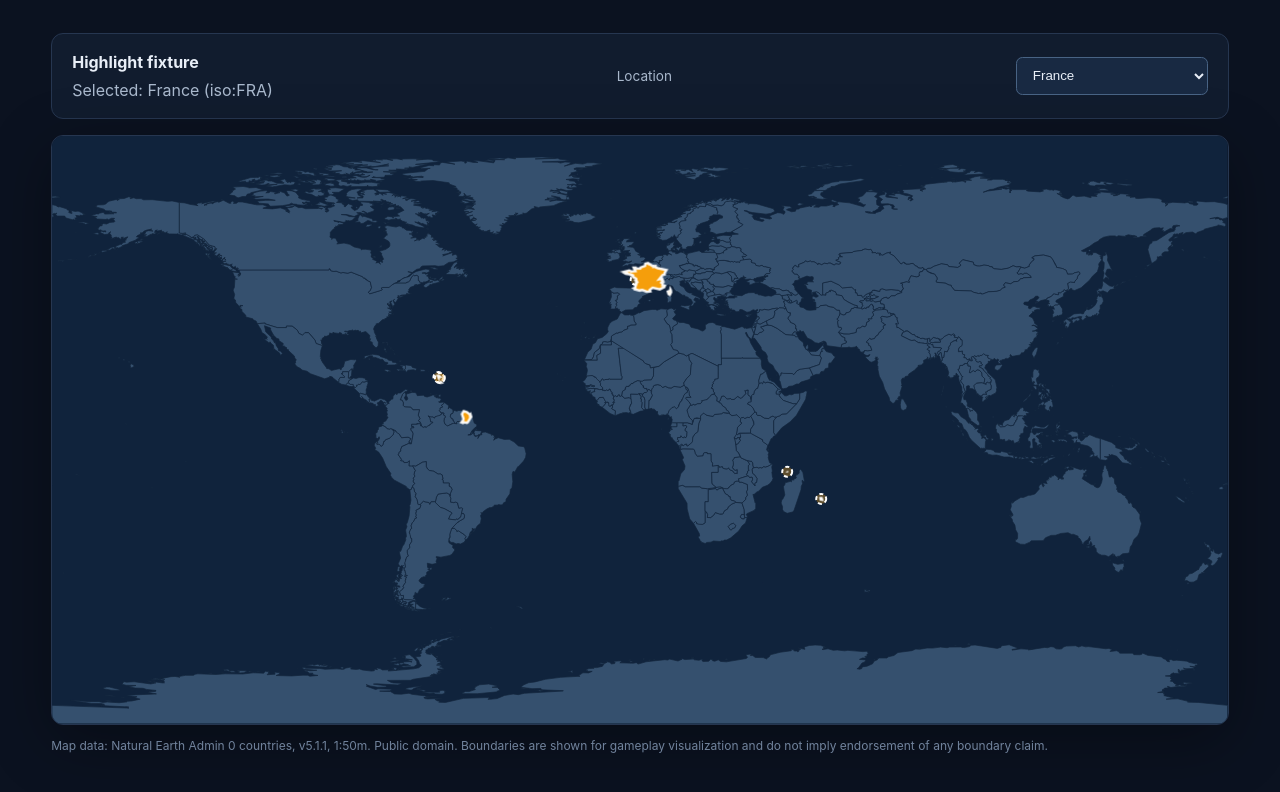
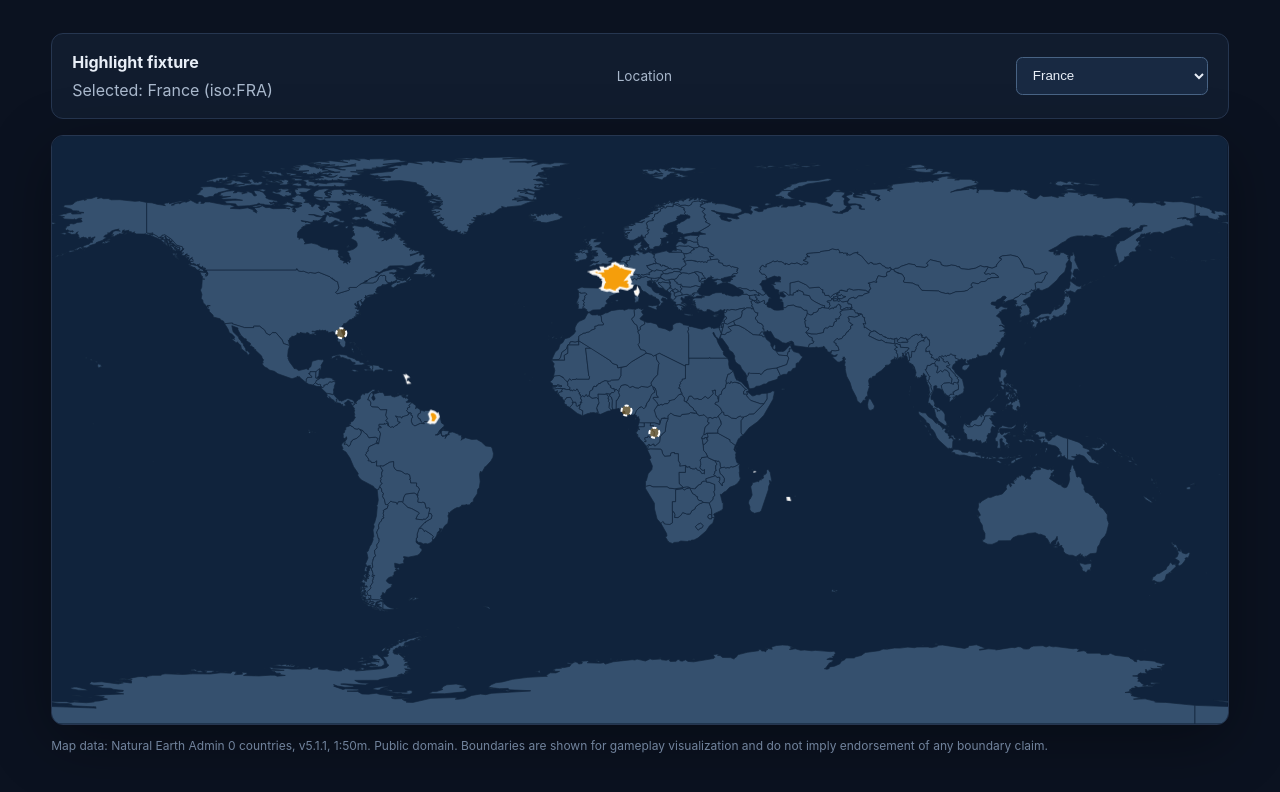
Before and after one commit to phaeax-a01/TerraDash, a React (Vite) app: page / in a window 1280 px wide. Shown: the part 362-1154 px from the top of the page. Built offline with nearby package versions, Linux system fonts and the light colour scheme.

Commit message:
feat: add seam-aligned screen-space clustering

```diff
--- a/src/footprint.ts
+++ b/src/footprint.ts
@@ -6,6 +6,9 @@ export type Footprint = {
   radius: number;
 };
 export const MIN_FOOTPRINT_PX = 10;
+export const COMPONENT_CLUSTER_PROXIMITY_PX = 24;
+export const MAP_SEAM_LONGITUDE = -170;
+export const MAP_OVERLAP_REFERENCE_UNITS = 100;
 export function pathPoints(paths: string[]): Point[] {
   return paths.flatMap((path) =>
     [...path.matchAll(/[ML](-?[\d.]+),(-?[\d.]+)/g)].map(([, x, y]) => [
@@ -60,16 +63,130 @@ export function deriveComponentFootprints(
   scale: number,
   width: number,
   threshold = MIN_FOOTPRINT_PX,
+  proximity = COMPONENT_CLUSTER_PROXIMITY_PX,
+  seamX = 0,
 ): Footprint[] {
-  return paths.flatMap((path) =>
-    pathPointComponents(path, width).map((component) => {
+  const components = paths.flatMap((path) =>
+    pathPointComponents(path, width).map((component, index) => {
       const points = unwrapComponent(component, width);
-      return deriveFootprint(
-        points.map(([x, y]) => [x * scale, y * scale]),
-        threshold,
+      const aligned = points.map(
+        ([x, y]) => [(x - seamX) * scale, y * scale] as Point,
       );
+      const xs = aligned.map(([x]) => x);
+      const ys = aligned.map(([, y]) => y);
+      const nativeRadius =
+        Math.max(
+          Math.max(...xs) - Math.min(...xs),
+          Math.max(...ys) - Math.min(...ys),
+        ) / 2;
+      return {
+        footprint: deriveFootprint(aligned, threshold),
+        nativeRadius,
+        index,
+      };
     }),
   );
+  const parent = components.map((_, index) => index);
+  const find = (index: number): number =>
+    parent[index] === index ? index : (parent[index] = find(parent[index]));
+  const join = (left: number, right: number) => {
+    const a = find(left);
+    const b = find(right);
+    if (a !== b) parent[b] = a;
+  };
+  for (let left = 0; left < components.length; left++)
+    for (let right = left + 1; right < components.length; right++)
+      if (
+        Math.hypot(
+          components[left].footprint.center[0] -
+            components[right].footprint.center[0],
+          components[left].footprint.center[1] -
+            components[right].footprint.center[1],
+        ) <= proximity
+      )
+        join(left, right);
+  const clusterMap = new Map<number, typeof components>();
+  components.forEach((component, index) => {
+    const root = find(index);
+    clusterMap.set(root, [...(clusterMap.get(root) ?? []), component]);
+  });
+  const clusters = [...clusterMap.values()];
+  return clusters.flatMap((cluster) => {
+    const native = cluster.filter(
+      ({ footprint }) => footprint.kind === 'polygon',
+    );
+    if (native.length) return native.map(({ footprint }) => footprint);
+    return [
+      cluster.reduce((largest, component) =>
+        component.nativeRadius > largest.nativeRadius ? component : largest,
+      ).footprint,
+    ];
+  });
+}
+
+export function mapXForLongitude(longitude: number, width: number): number {
+  return ((longitude + 180) / 360) * width;
+}
+
+export function wrappedOffsets(
+  minX: number,
+  maxX: number,
+  width: number,
+  seamX: number,
+  overlap = MAP_OVERLAP_REFERENCE_UNITS,
+): number[] {
+  const alignedMin = minX - seamX;
+  const alignedMax = maxX - seamX;
+  return [
+    0,
+    ...(alignedMin < overlap ? [width] : []),
+    ...(alignedMax > width - overlap ? [-width] : []),
+  ];
+}
+
+export function wrappedPointPositions(
+  point: Point,
+  width: number,
+  seamX: number,
+  overlap = MAP_OVERLAP_REFERENCE_UNITS,
+): Point[] {
+  return wrappedOffsets(point[0], point[0], width, seamX, overlap).map(
+    (offset) => [point[0] - seamX + offset, point[1]],
+  );
+}
+
+export function wrappedPathOffsets(
+  paths: string[],
+  width: number,
+  seamX: number,
+  overlap = MAP_OVERLAP_REFERENCE_UNITS,
+): number[] {
+  const xs = pathPoints(paths).map(([x]) => x);
+  return wrappedOffsets(
+    Math.min(...xs),
+    Math.max(...xs),
+    width,
+    seamX,
+    overlap,
+  );
+}
+
+export function wrappedFootprintPositions(
+  footprint: Footprint,
+  width: number,
+  seamX: number,
+  overlap = MAP_OVERLAP_REFERENCE_UNITS,
+): Point[] {
+  return wrappedOffsets(
+    footprint.center[0] - footprint.radius,
+    footprint.center[0] + footprint.radius,
+    width,
+    seamX,
+    overlap,
+  ).map((offset) => [
+    footprint.center[0] - seamX + offset,
+    footprint.center[1],
+  ]);
 }
 export function deriveFootprint(
   points: Point[],
--- a/src/main.tsx
+++ b/src/main.tsx
@@ -2,7 +2,15 @@ import { StrictMode, useEffect, useMemo, useState } from 'react';
 import { createRoot } from 'react-dom/client';
 import map from '../data/generated/map.json';
 import catalog from '../data/generated/catalog.json';
-import { deriveComponentFootprints, type Point } from './footprint';
+import {
+  deriveComponentFootprints,
+  MAP_OVERLAP_REFERENCE_UNITS,
+  MAP_SEAM_LONGITUDE,
+  mapXForLongitude,
+  wrappedPathOffsets,
+  wrappedOffsets,
+  type Point,
+} from './footprint';
 import { highlightedGeometryPaths } from './mapGeometry';
 import './styles.css';
 
@@ -11,12 +19,25 @@ const demoIds = ['iso:FRA', 'iso:USA', 'iso:FJI', 'iso:PSE', 'iso:VAT'];
 function MapView({ active }: { active: Location }) {
   const [viewportWidth, setViewportWidth] = useState(map.width);
   const highlightedPaths = highlightedGeometryPaths(active.geometryRefs);
+  const seamX = mapXForLongitude(MAP_SEAM_LONGITUDE, map.width);
   const scale = viewportWidth / map.width;
   const footprints = deriveComponentFootprints(
     highlightedPaths,
     scale,
     map.width,
+    undefined,
+    undefined,
+    seamX,
   );
+  const wrappedPathCopies = (paths: string[]) =>
+    paths.flatMap((path) =>
+      wrappedPathOffsets(
+        [path],
+        map.width,
+        seamX,
+        MAP_OVERLAP_REFERENCE_UNITS,
+      ).map((offset) => ({ path, offset })),
+    );
   useEffect(() => {
     const frame = document.querySelector('.map-frame');
     if (!frame) return;
@@ -25,7 +46,15 @@ function MapView({ active }: { active: Location }) {
     update();
     const observer = new ResizeObserver(update);
     observer.observe(frame);
-    return () => observer.disconnect();
+    const mutations = new MutationObserver(update);
+    mutations.observe(frame, {
+      attributes: true,
+      attributeFilter: ['class', 'style'],
+    });
+    return () => {
+      observer.disconnect();
+      mutations.disconnect();
+    };
   }, []);
   return (
     <svg
@@ -38,6 +67,7 @@ function MapView({ active }: { active: Location }) {
       <g className="countries">
         {map.sourceFeatureIds.map((id) => {
           const feature = map.features[id as keyof typeof map.features];
+          const copies = wrappedPathCopies(feature.paths);
           return (
             <g
               key={id}
@@ -46,40 +76,53 @@ function MapView({ active }: { active: Location }) {
                 active.geometryRefs.includes(id) ? 'country active' : 'country'
               }
             >
-              {feature.paths.map((path, index) => (
-                <path key={index} d={path} />
+              {copies.map(({ path, offset }, index) => (
+                <path
+                  key={`${offset}:${index}`}
+                  d={path}
+                  transform={`translate(${offset - seamX} 0)`}
+                />
               ))}
             </g>
           );
         })}
       </g>
-      {footprints
-        .filter((footprint) => footprint.kind === 'circle')
-        .map((footprint, index) => {
-          const circleCenter: Point = [
-            (((footprint.center[0] / scale) % map.width) + map.width) %
+      {footprints.flatMap((footprint, index) =>
+        footprint.kind === 'circle'
+          ? wrappedOffsets(
+              footprint.center[0] / scale + seamX - footprint.radius / scale,
+              footprint.center[0] / scale + seamX + footprint.radius / scale,
               map.width,
-            footprint.center[1] / scale,
-          ];
-          return (
-            <circle
-              key={index}
-              className="minimum-footprint"
-              cx={circleCenter[0]}
-              cy={circleCenter[1]}
-              r={footprint.radius / scale}
-              aria-hidden="true"
-            />
-          );
-        })}
+              seamX,
+              MAP_OVERLAP_REFERENCE_UNITS,
+            ).map((offset, copy) => (
+              <circle
+                key={`${index}:${copy}`}
+                className="minimum-footprint"
+                cx={footprint.center[0] + offset * scale}
+                cy={footprint.center[1]}
+                r={footprint.radius / scale}
+                aria-hidden="true"
+              />
+            ))
+          : [],
+      )}
       <g className="active-fill" aria-hidden="true">
-        {highlightedPaths.map((path, index) => (
-          <path key={index} d={path} />
+        {wrappedPathCopies(highlightedPaths).map(({ path, offset }, index) => (
+          <path
+            key={`${offset}:${index}`}
+            d={path}
+            transform={`translate(${offset - seamX} 0)`}
+          />
         ))}
       </g>
       <g className="active-outline" aria-hidden="true">
-        {highlightedPaths.map((path, index) => (
-          <path key={index} d={path} />
+        {wrappedPathCopies(highlightedPaths).map(({ path, offset }, index) => (
+          <path
+            key={`${offset}:${index}`}
+            d={path}
+            transform={`translate(${offset - seamX} 0)`}
+          />
         ))}
       </g>
     </svg>
```
Also changed, not shown: 2 other files (tests, documents, lock files or other folders).
